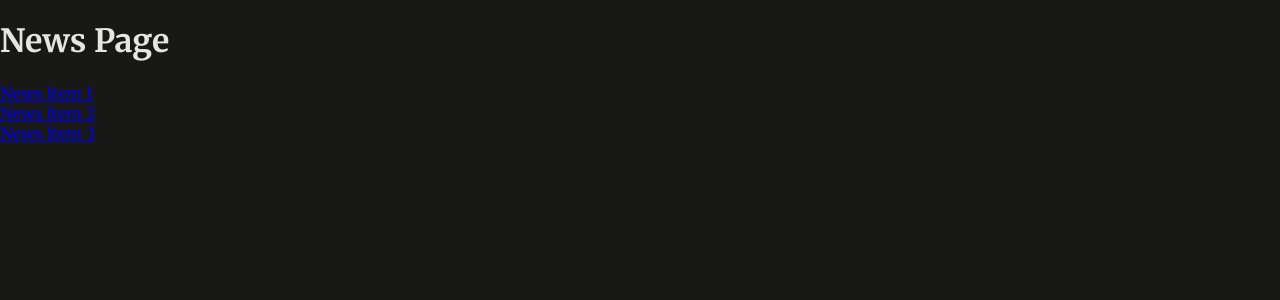
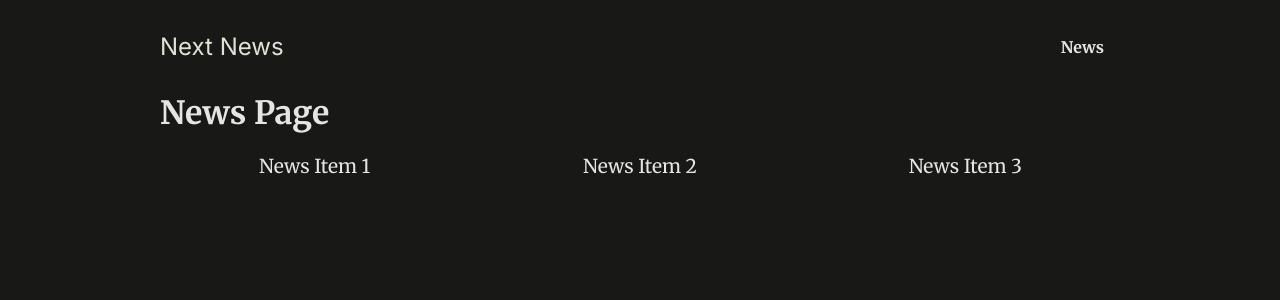
Before and after one commit to szilvia-csernus/news-app, a Next.js app: page /news in a window 1280 px wide. Shown: the top 300 px of the page. Built offline with nearby package versions, Linux system fonts and the light colour scheme.

Commit message:
add main header

```diff
--- a/app/layout.js
+++ b/app/layout.js
@@ -1,3 +1,4 @@
+import MainHeader from "@/components/main-header";
 import "./globals.css";
 
 export const metadata = {
@@ -8,7 +9,12 @@ export const metadata = {
 export default function RootLayout({ children }) {
   return (
     <html lang="en">
-      <body>{children}</body>
+      <body>
+        <div id="page">
+          <MainHeader />
+          {children}
+        </div>
+      </body>
     </html>
   );
 }
--- a/app/news/page.js
+++ b/app/news/page.js
@@ -6,7 +6,7 @@ export default function NewsPage() {
     <>
       <h1>News Page</h1>
 
-      <ul>
+      <ul className='news-list'>
         <li>
           <Link href={`/news/1`}>News Item 1</Link>
         </li>
--- /dev/null
+++ b/components/main-header.js
@@ -0,0 +1,18 @@
+import Link from 'next/link';
+
+export default function MainHeader() {
+  return (
+    <header id="main-header">
+      <div id="logo">
+        <Link href="/">Next News</Link>
+      </div>
+      <nav>
+        <ul>
+          <li>
+            <Link href="/news">News</Link>
+          </li>
+        </ul>
+      </nav>
+    </header>
+  );
+}
```
